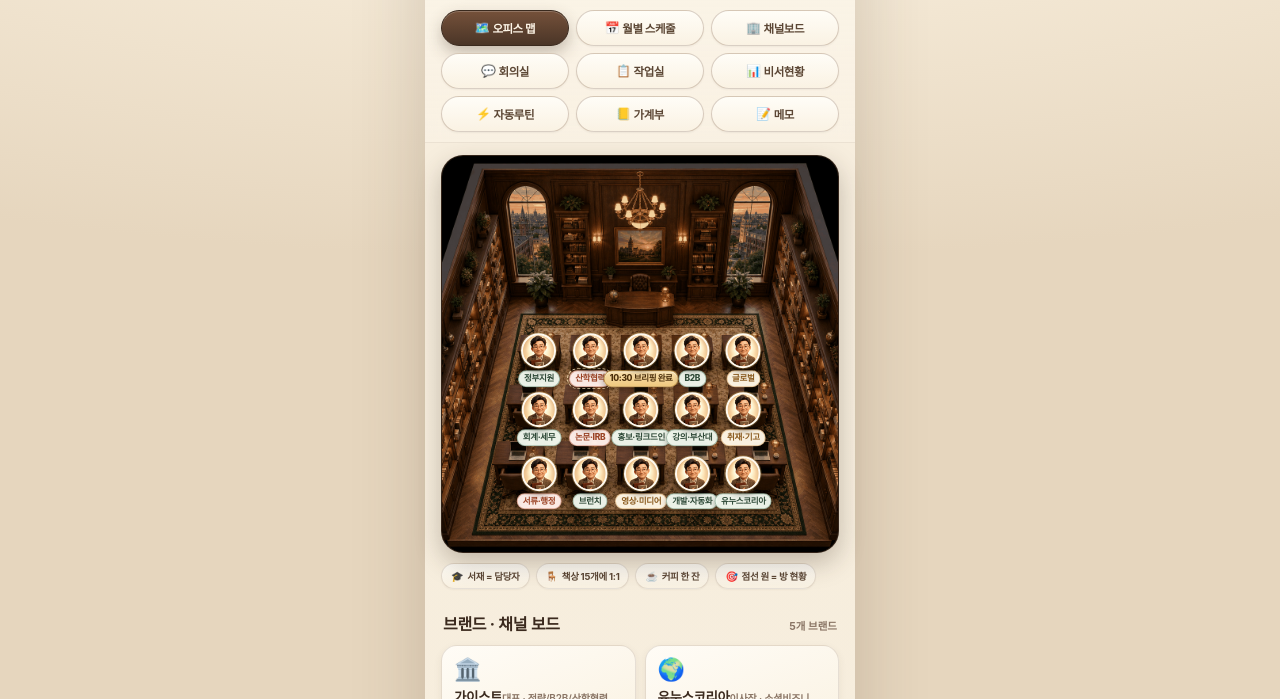
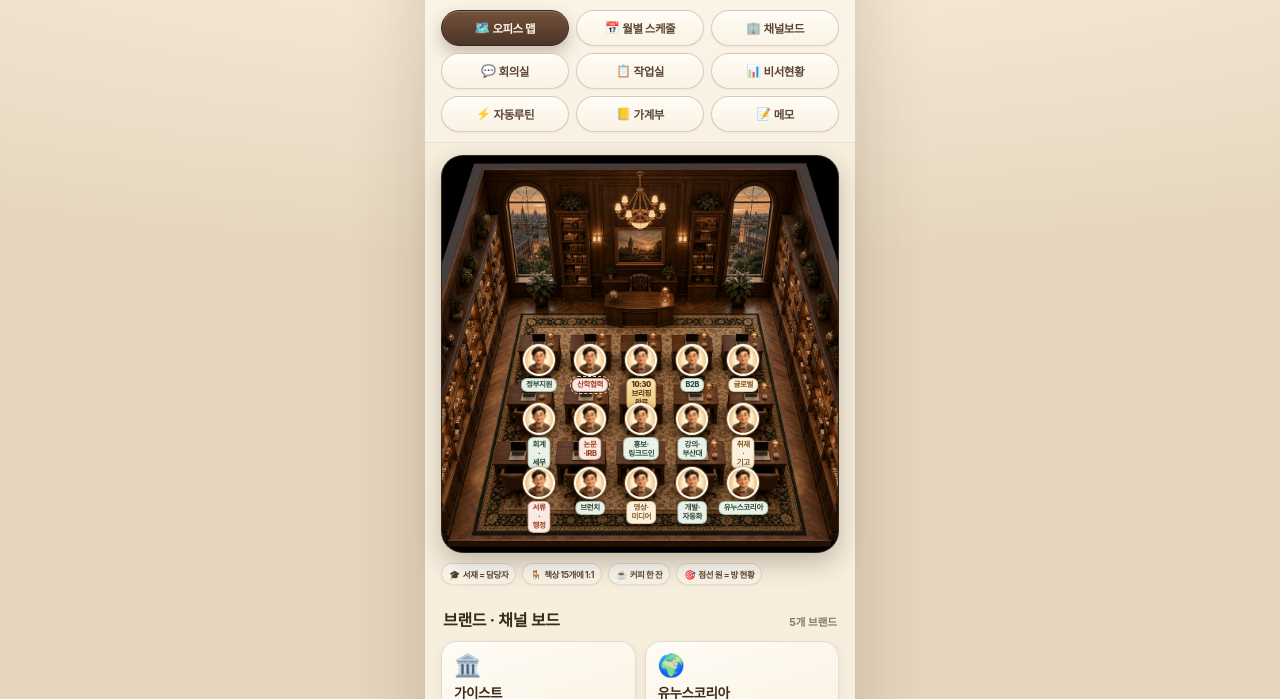
Before and after one commit to ostduft-netizen/kim-donguk-office, a plain HTML site: page index.html in a window 1280 px wide. Shown: the part 101-800 px from the top of the page. Drawn offline with Linux system fonts and the light colour scheme.

Commit message:
오피스 맵 배지 가독성·브랜드 카드 레이아웃 정리

```diff
--- a/index.html
+++ b/index.html
@@ -127,15 +127,14 @@
   .desks{position:absolute;inset:0}
   .desk{
     position:absolute;transform:translate(-50%,-50%);
-    display:flex;flex-direction:column;align-items:center;gap:2px;
-    background:none;border:0;padding:0;cursor:pointer;
-    font-family:var(--sans);
+    display:block;background:none;border:0;padding:0;cursor:pointer;
+    font-family:var(--sans);line-height:0;
   }
   .desk .face{
-    position:relative;width:35px;height:35px;border-radius:50%;overflow:hidden;
+    position:relative;width:32px;height:32px;border-radius:50%;overflow:hidden;
     border:2px solid rgba(255,250,240,.96);
     box-shadow:0 2px 7px rgba(20,12,6,.55),0 0 0 1px rgba(216,166,87,.45);
-    background:#F6E7CE;display:block;
+    background:#F6E7CE;display:block;margin:0 auto;
   }
   .desk .face img{width:100%;height:100%;object-fit:cover;display:block;transform:scale(1.02)}
   .desk.busy .face::after{
@@ -144,12 +143,14 @@
   }
   @keyframes spin{to{transform:rotate(360deg)}}
   .desk .badge{
-    max-width:96px;font-size:8.5px;font-weight:800;line-height:1.25;letter-spacing:-.04em;
-    padding:2px 5px;border-radius:999px;color:#4A3527;
-    background:rgba(255,251,242,.96);
-    border:1px solid rgba(107,74,51,.22);
-    box-shadow:0 2px 5px rgba(20,12,6,.32);
-    white-space:nowrap;text-align:center;
+    position:absolute;top:34px;left:50%;transform:translateX(-50%);
+    max-width:60px;font-size:7.5px;font-weight:800;line-height:1.2;letter-spacing:-.05em;
+    padding:1.5px 4px;border-radius:6px;color:#4A3527;
+    background:rgba(255,251,242,.97);
+    border:1px solid rgba(107,74,51,.24);
+    box-shadow:0 2px 5px rgba(20,12,6,.34);
+    white-space:normal;text-align:center;word-break:keep-all;
+    display:block;
   }
   .desk[data-st="on"] .badge{background:rgba(240,247,238,.97);border-color:rgba(63,107,80,.42);color:#2F4A38}
   .desk[data-st="wait"] .badge{background:rgba(255,247,231,.97);border-color:rgba(196,136,60,.46);color:#8A5A1E}
@@ -162,13 +163,13 @@
   .desk:active .face{transform:scale(.94)}
   .legend{display:flex;flex-wrap:wrap;gap:6px;margin:10px 0 0}
   .chip{
-    display:inline-flex;align-items:center;gap:4px;
-    font-size:9.5px;font-weight:700;letter-spacing:-.03em;color:#5B4635;
+    display:inline-flex;align-items:center;gap:3px;
+    font-size:8.5px;font-weight:700;letter-spacing:-.05em;color:#5B4635;
     background:linear-gradient(180deg,#FFFDF7,#F9F1E1);
-    border:1px solid var(--line);border-radius:999px;padding:5px 9px;
+    border:1px solid var(--line);border-radius:999px;padding:4px 7px;
     box-shadow:0 1px 2px rgba(74,53,39,.05);white-space:nowrap;
   }
-  .chip .e{font-size:10px}
+  .chip .e{font-size:9px}
   /* ── brand board ─────────────────────── */
   .board{display:grid;grid-template-columns:1fr 1fr;gap:9px}
   .brand-card{
@@ -183,8 +184,8 @@
   .brand-card.wide{grid-column:1 / -1;flex-direction:row;align-items:center;gap:12px}
   .bc-emoji{font-size:22px;line-height:1}
   .bc-body{min-width:0}
-  .bc-name{font-family:var(--serif);font-size:13.5px;font-weight:700;letter-spacing:-.03em;color:#3B2A1E}
-  .bc-role{margin-top:3px;font-size:10px;font-weight:600;color:var(--muted);letter-spacing:-.02em;line-height:1.35}
+  .bc-name{display:block;font-family:var(--serif);font-size:13.5px;font-weight:700;letter-spacing:-.03em;color:#3B2A1E}
+  .bc-role{display:block;margin-top:3px;font-size:10px;font-weight:600;color:var(--muted);letter-spacing:-.02em;line-height:1.35}
   /* ── today HQ ────────────────────────── */
   .hq{
     position:relative;border-radius:20px;overflow:hidden;
@@ -430,8 +431,8 @@
     .who h1{font-size:20px}
     .ava{width:54px;height:54px;flex-basis:54px}
     .tab{font-size:10.5px;padding:8px 2px}
-    .desk .face{width:30px;height:30px}
-    .desk .badge{font-size:7.5px;max-width:78px}
+    .desk .face{width:28px;height:28px}
+    .desk .badge{top:30px;font-size:7px;max-width:52px;padding:1px 3px}
     main{padding:10px 12px 0}
     nav{padding:10px 12px 8px}
     .hdr{padding:16px 12px 12px}
```
